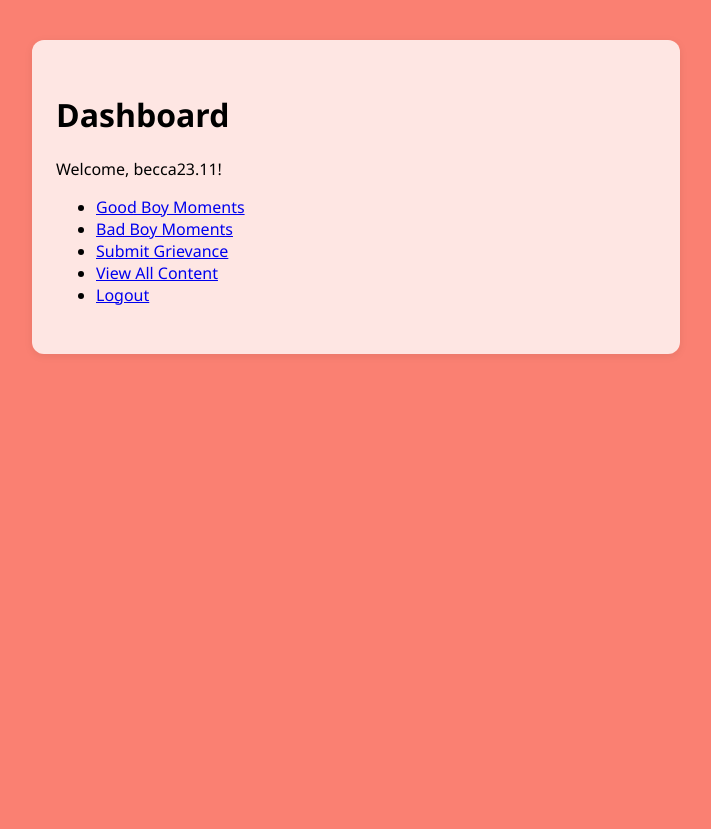
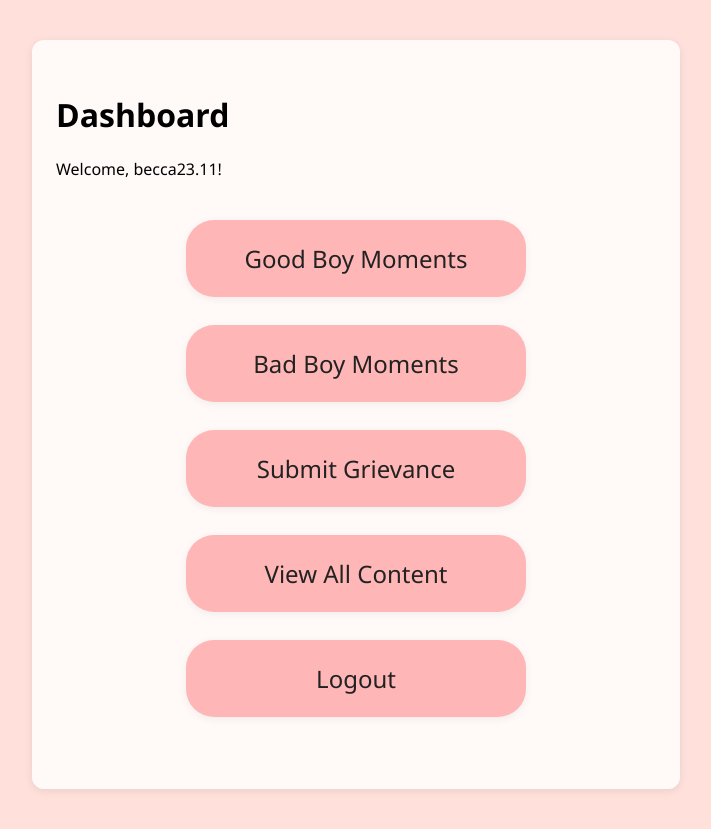
Before and after one commit to imurgoodboy/hopefully, a Flask app: page /dashboard in a window 1280 px wide. Shown: the whole page, without its empty margins (284-995 px from the left). Before the commit the page ends 354 px from the top, so only its background shows below. Run offline with Flask 3, Linux system fonts and the light colour scheme; a user stored in the database is signed in.

Commit message:
few stylistic changes to dashboard

```diff
--- a/static/style.css
+++ b/static/style.css
@@ -1,5 +1,5 @@
 body {
-    background-color: #fa8072;
+    background-color: #ffe0db; /* softer, less salmony, warm pastel */
     color: #000;
     font-family: 'Segoe UI', Arial, sans-serif;
     margin: 0;
@@ -42,3 +42,37 @@ button:hover {
 h1, h2, h3 {
     color: #000;
 }
+
+.dashboard-btn-group {
+    display: flex;
+    flex-direction: column;
+    align-items: center;
+    gap: 28px;
+    margin-top: 40px;
+    margin-bottom: 40px;
+}
+
+.dashboard-btn {
+    display: block;
+    width: 340px;
+    max-width: 90vw;
+    padding: 22px 0;
+    margin: 0 auto;
+    background: #ffb6b6;
+    color: #222;
+    border: none;
+    border-radius: 28px;
+    font-size: 1.5rem;
+    font-weight: 500;
+    text-align: center;
+    text-decoration: none;
+    box-shadow: 0 2px 8px rgba(0,0,0,0.06);
+    transition: background 0.2s, box-shadow 0.2s, transform 0.1s;
+}
+
+.dashboard-btn:hover {
+    background: #ff8c8c;
+    color: #000;
+    box-shadow: 0 4px 16px rgba(0,0,0,0.10);
+    transform: translateY(-2px) scale(1.03);
+}
--- a/templates/dashboard.html
+++ b/templates/dashboard.html
@@ -2,11 +2,11 @@
 {% block content %}
 <h1>Dashboard</h1>
 <p>Welcome, {{ session['username'] }}!</p>
-<ul>
-    <li><a href="{{ url_for('good_boy') }}">Good Boy Moments</a></li>
-    <li><a href="{{ url_for('bad_boy') }}">Bad Boy Moments</a></li>
-    <li><a href="{{ url_for('grievance') }}">Submit Grievance</a></li>
-    <li><a href="{{ url_for('view_content') }}">View All Content</a></li>
-    <li><a href="{{ url_for('logout') }}">Logout</a></li>
-</ul>
+<div class="dashboard-btn-group">
+    <a class="dashboard-btn" href="{{ url_for('good_boy') }}">Good Boy Moments</a>
+    <a class="dashboard-btn" href="{{ url_for('bad_boy') }}">Bad Boy Moments</a>
+    <a class="dashboard-btn" href="{{ url_for('grievance') }}">Submit Grievance</a>
+    <a class="dashboard-btn" href="{{ url_for('view_content') }}">View All Content</a>
+    <a class="dashboard-btn" href="{{ url_for('logout') }}">Logout</a>
+</div>
 {% endblock %}
```
